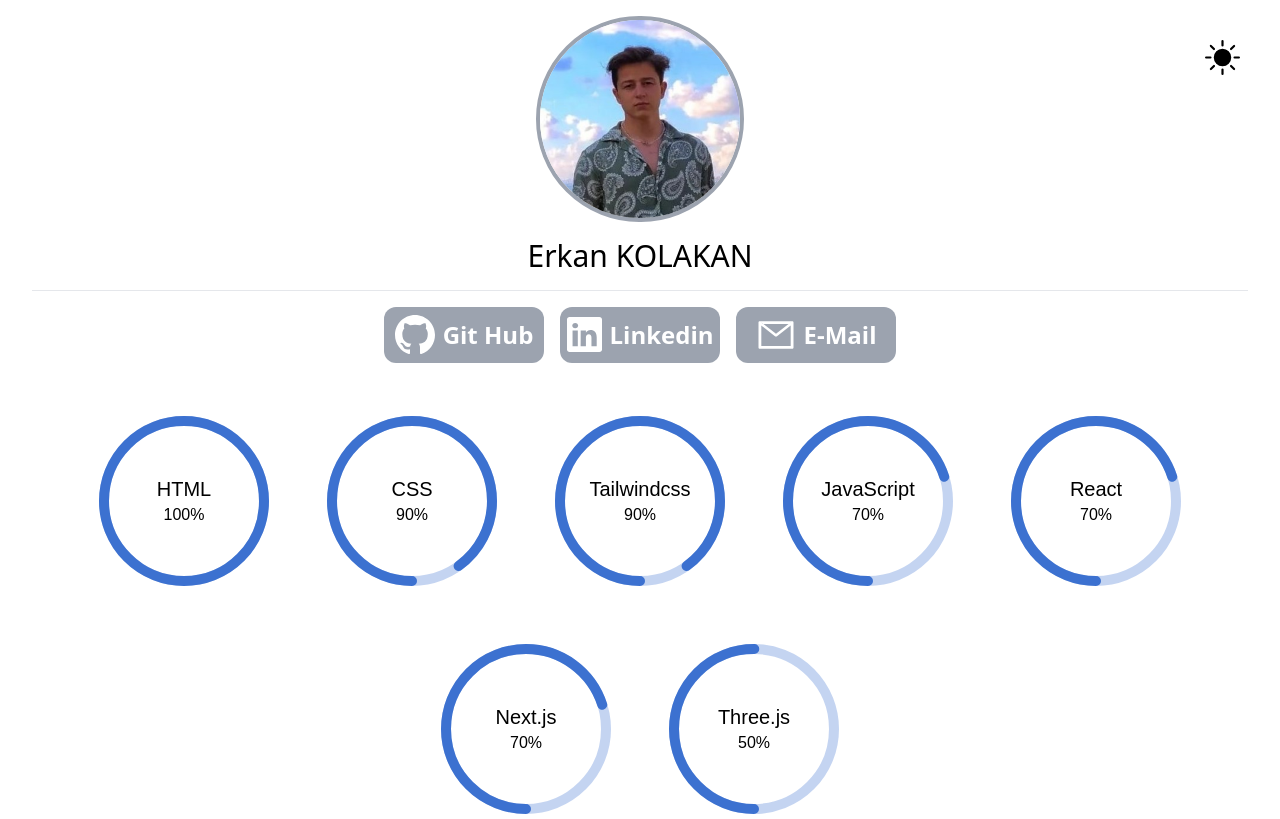
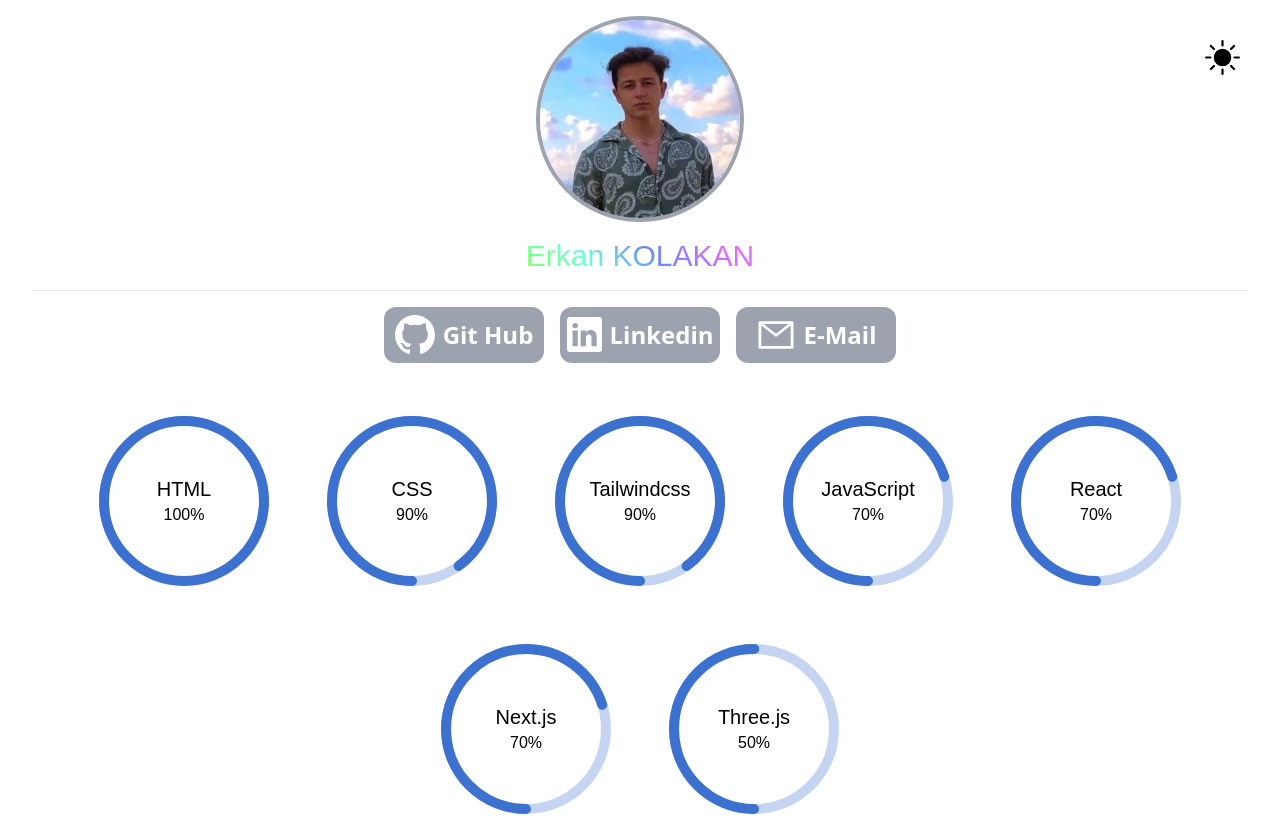
Before and after one commit to erkankolakan/portfolio_2, a Next.js app: page / in a window 1280 px wide. Built offline with nearby package versions, Linux system fonts and the light colour scheme; a web font is replaced by a local one.

Commit message:
gradient isim yapıldı

```diff
--- a/src/app/globals.css
+++ b/src/app/globals.css
@@ -85,11 +85,9 @@
   font-size: 3rem;
   background-clip: text;
   background-image: linear-gradient(45deg, #ff6b6b, #ffa06b, #ffd86b, #8aff6b, #6bffdb, #6b8aff, #d86bff, #ff6bff);
-     /* background-image: linear-gradient(45deg, #a300c2, #bd35d1, #526ee1, #2befea, #6bffdb, #00dbff, #1af274, #aff21a);  */
-
   background-size: 200% auto;
   color: transparent;
-  animation: gradientAnimation 5s linear infinite;
+  animation: gradientAnimation 10s linear infinite;
 }
 
 @keyframes gradientAnimation {
@@ -104,14 +102,6 @@
   }
 }
 
-/* border */
-
-
-
-
-
-
-
 
 
   @tailwind base;
--- a/src/app/page.jsx
+++ b/src/app/page.jsx
@@ -47,7 +47,7 @@ const page = () => {
         </div>
         <div className='flex justify-center items-center py-4   flex-col  gap-4' >
           <Image alt='erkan_resim' src={profilePhoto} className='rounded-full darkl:border-white border-gray-400 border-4 max-sm:w-[10rem] w-[13rem]' />
-          <div className='slogan-renk    max-sm:text-xl text-3xl'>Erkan KOLAKAN</div>
+          <div className='slogan sloganrenk  max-sm:text-xl text-3xl'>Erkan KOLAKAN</div>
           {/* text-gray-800 dark:text-white üsteki erkan kolakan ait değerler rgb isteezsen bunları kullanabilirsin */}
           <hr className='w-[95%] '/>
         </div>
```
